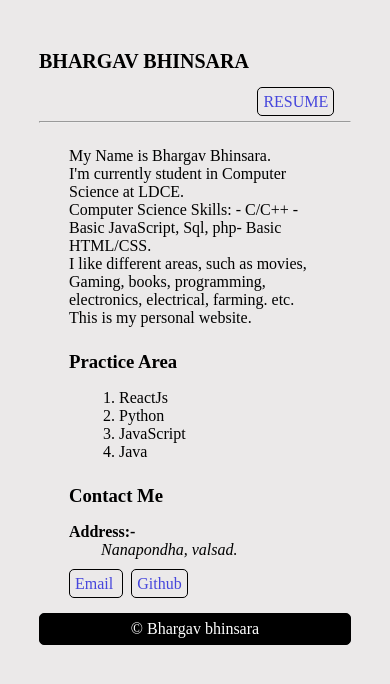
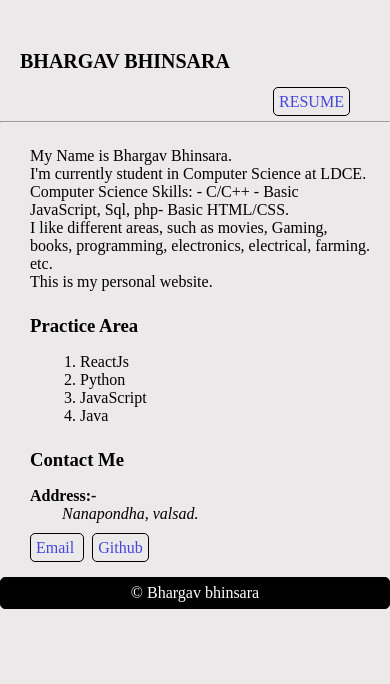
Before and after one commit to BhargavBhinsara/bhargavbhinsara.github.io, a PHP site: page / in a window 390 px wide. Shown: the top 684 px of the page. Run offline with PHP 8.4, Linux system fonts and the light colour scheme.

Commit message:
update resume & some change in mobile view

```diff
--- a/index.css
+++ b/index.css
@@ -60,11 +60,12 @@
 
 @media (max-width: 767px) {
     .section {
-        width: 80%;
+        width: 100%;
     }
 
     h2 {
         font-size: 20px;
+        margin-left: 20px;
     }
     hr{
         margin-top: 30px;
```
Also changed, not shown: 1 other file.
